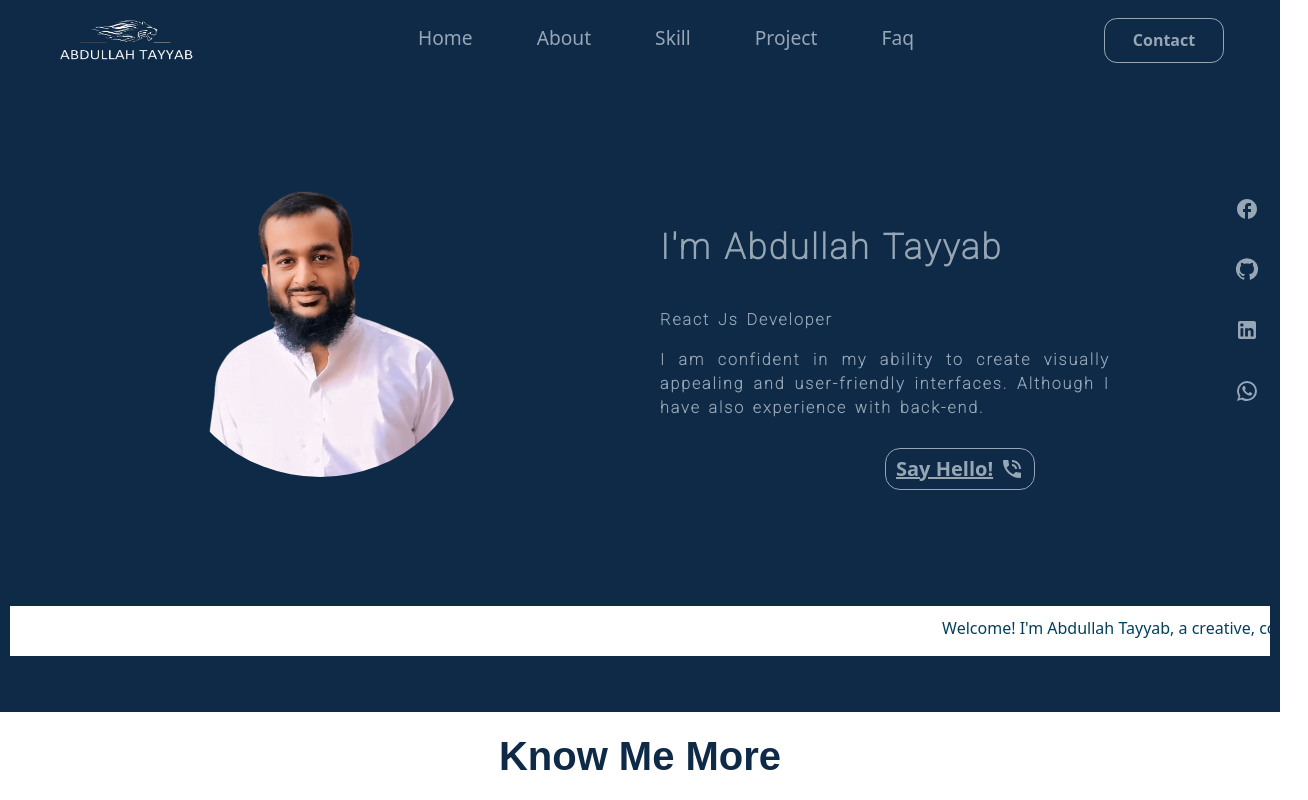
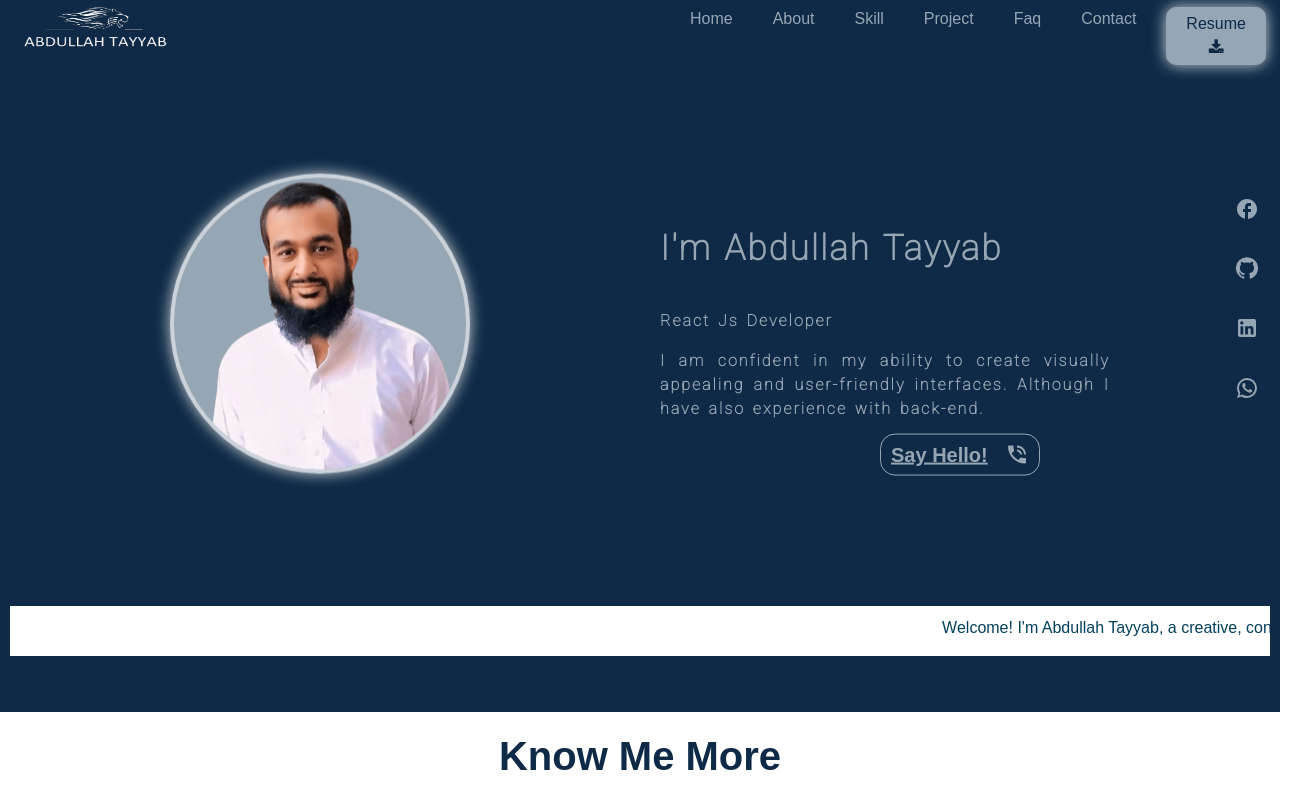
Before and after one commit to Ab-Tayyab/abdullah-tayyab-portfolio, a React (Create React App) app: page / in a window 1280 px wide. Shown: the top 800 px of the page, 1308 px wide, since content can reach past the window. Built offline with nearby package versions, Linux system fonts and the light colour scheme.

Commit message:
style change

```diff
--- a/package.json
+++ b/package.json
@@ -17,8 +17,9 @@
     "react-dom": "^18.2.0",
     "react-google-recaptcha": "^3.1.0",
     "react-helmet": "^6.1.0",
-    "react-router-dom": "^6.10.0",
+    "react-router-dom": "^6.26.1",
     "react-scripts": "5.0.1",
+    "react-scroll": "^1.9.0",
     "react-toastify": "^9.1.3",
     "web-vitals": "^2.1.4"
   },
--- a/public/index.html
+++ b/public/index.html
@@ -20,6 +20,8 @@
   <link href="https://unpkg.com/aos@2.3.1/dist/aos.css" rel="stylesheet">
   <script src="https://unpkg.com/aos@2.3.1/dist/aos.js"></script>
 
+  <link rel="stylesheet" href="https://cdnjs.cloudflare.com/ajax/libs/font-awesome/4.7.0/css/font-awesome.min.css">
+
   <title>Portfolio</title>
 </head>
 
--- a/src/App.js
+++ b/src/App.js
@@ -1,46 +1,52 @@
-import React, { useEffect, useState } from 'react';
-import Navbar from './component/navbar/Navbar';
-import Home from './component/home/Home'
-import About from './component/about/About';
-import Skill from './component/skill/Skill';
-import Project from './component/project/Project';
-import Faq from './component/faqs/Faq';
-import Contact from './component/contact/Contact';
-import Footer from './component/footer/Footer';
-import AOS from 'aos';
-import 'aos/dist/aos.css';
-import './App.css';
-import { Helmet } from 'react-helmet';
-import photo from './images/logo3.png';
+import React, { useEffect, useState } from "react";
+import Navbar from "./component/navbar/Navbar";
+import Home from "./component/home/Home";
+import About from "./component/about/About";
+import Skill from "./component/skill/Skill";
+import Project from "./component/project/Project";
+import Faq from "./component/faqs/Faq";
+import Contact from "./component/contact/Contact";
+import Footer from "./component/footer/Footer";
+import AOS from "aos";
+import "aos/dist/aos.css";
+import "./App.css";
+import { Helmet } from "react-helmet";
+import photo from "./images/logo3.png";
 
 const App = () => {
   const [isLoading, setIsLoading] = useState(true);
 
   useEffect(() => {
-    AOS.init();
+    AOS.init({
+      duration: 1000,
+      once:false
+    });
     const timer = setTimeout(() => {
       setIsLoading(false);
     }, 2500);
 
     return () => clearTimeout(timer);
   }, []);
-
   return (
     <div>
       <Helmet>
         <title>Abdullah Tayyab</title>
-        <link rel="icon" href={photo} style={{ width: '32px', height: '32px' }} />
+        <link
+          rel="icon"
+          href={photo}
+          style={{ width: "32px", height: "32px" }}
+        />
       </Helmet>
       <div className="scroll-container">
         {isLoading ? (
-          <ul className="loader" >
-            <li style={{ '--i': 1 }}>W</li>
-            <li style={{ '--i': 2 }}>E</li>
-            <li style={{ '--i': 3 }}>L</li>
-            <li style={{ '--i': 4 }}>C</li>
-            <li style={{ '--i': 5 }}>O</li>
-            <li style={{ '--i': 6 }}>M</li>
-            <li style={{ '--i': 7 }}>E</li>
+          <ul className="loader">
+            <li style={{ "--i": 1 }}>W</li>
+            <li style={{ "--i": 2 }}>E</li>
+            <li style={{ "--i": 3 }}>L</li>
+            <li style={{ "--i": 4 }}>C</li>
+            <li style={{ "--i": 5 }}>O</li>
+            <li style={{ "--i": 6 }}>M</li>
+            <li style={{ "--i": 7 }}>E</li>
           </ul>
         ) : (
           <>
--- a/src/component/home/Home.css
+++ b/src/component/home/Home.css
@@ -33,15 +33,17 @@
   color: #97a6b4;
   font-family: "Roboto", sans-serif;
 }
-
 .home-parent-child1-subchild1 > img {
   width: 300px;
   height: 300px;
   border-radius: 50%;
-  padding-bottom: 10px;
-  display: flex;
+  display: block;
   margin: auto;
+  background-color: #97a6b4;
+  box-shadow: 0 0 15px rgba(255, 255, 255, 0.8), 0 0 20px rgba(0, 0, 0, 0.1);
+  border: 4px solid rgba(255, 255, 255, 0.5);
 }
+
 
 .home-parent-child1-subchild1 > h1 {
   text-align: center;
@@ -131,13 +133,14 @@
 }
 
 .home-contact > a {
-  width: 150px;
+  width: 160px;
   display: flex;
   justify-content: space-between;
   align-items: center;
   font-size: 20px;
   font-weight: 800;
   margin: auto;
+  margin-top: 10px;
   border: 1px solid #97a6b4;
   border-radius: 15px;
   padding: 5px 10px;
@@ -210,3 +213,21 @@
     transform: translateX(-100%);
   }
 }
+
+/* animation  */
+
+.img-animation {
+  animation: float 3s ease-in-out infinite;
+  display: block;
+  margin: 0 auto;
+
+}
+
+@keyframes float {
+  0%, 100% {
+    transform: translateY(0);
+  }
+  50% {
+    transform: translateY(-20px);
+  }
+}
--- a/src/component/home/Home.js
+++ b/src/component/home/Home.js
@@ -13,13 +13,7 @@ const Home = () => {
       <div className="home-parent-child1">
         <div className="home-parent-child1-subchild">
           <div className="home-parent-child1-subchild1">
-            <img
-              src={photo}
-              alt="Background"
-              data-aos="fade-down"
-              data-aos-easing="linear"
-              data-aos-duration="3000"
-            />
+            <img className="img-animation" src={photo} />
           </div>
         </div>
       </div>
@@ -45,7 +39,7 @@ const Home = () => {
                 href="https://www.facebook.com/this.abdullah.8/"
                 target="_blank"
                 rel="noopener noreferrer"
-                data-aos="zoom-in-up"
+                data-aos="fade-left"
                 data-aos-easing="linear"
                 data-aos-duration="500"
               >
@@ -56,7 +50,7 @@ const Home = () => {
                 href="https://github.com/Ab-Tayyab"
                 target="_blank"
                 rel="noopener noreferrer"
-                data-aos="zoom-in-up"
+                data-aos="fade-left"
                 data-aos-easing="linear"
                 data-aos-duration="1000"
               >
@@ -67,7 +61,7 @@ const Home = () => {
                 href="https://www.linkedin.com/in/abdullah--tayyab/"
                 target="_blank"
                 rel="noopener noreferrer"
-                data-aos="zoom-in-up"
+                data-aos="fade-left"
                 data-aos-easing="linear"
                 data-aos-duration="1500"
               >
@@ -78,7 +72,7 @@ const Home = () => {
                 href="https://wa.me/+923085630574"
                 target="_blank"
                 rel="noopener noreferrer"
-                data-aos="zoom-in-up"
+                data-aos="fade-left"
                 data-aos-easing="linear"
                 data-aos-duration="2000"
               >
@@ -87,11 +81,7 @@ const Home = () => {
             </div>
           </div>
         </div>
-        <div
-          className="home-contact"
-          data-aos="fade-up"
-          data-aos-duration="3000"
-        >
+        <div className="home-contact img-animation">
           <a
             className="social-link social-icone"
             href="https://wa.me/+923085630574"
--- a/src/component/navbar/Navbar.css
+++ b/src/component/navbar/Navbar.css
@@ -1,225 +1,166 @@
-li {
-  list-style: none;
+
+html {
+  scroll-behavior: smooth;
 }
 
-.nav-link,
-.drop-link {
-  text-decoration: none;
-  color: #97a6b4;
-  font-size: 1.2rem;
-  padding: 0;
+body {
+  font-family: Arial, sans-serif;
 }
 
-.nav-link:hover {
-  color: #ffffff;
-  border-top: 1px solid #ffffff;
-  border-bottom: 1px solid #ffffff;
-  padding: 10px 0px;
-  transition: 0.5s ease;
-}
-
-.drop-link:hover {
-  background-color: #0e2a47;
-  color: #ffffff;
-  border-right: 2px solid #ffffff;
-  border-left: 2px solid #ffffff;
-  padding: 0px 20px;
-  transition: 0.5s ease;
-  border-radius: 15px;
-}
-
-header {
+.navbar-container {
   position: fixed;
-  z-index: 100;
   width: 100%;
-  height: 80px;
-  background-color: #0e2a47;
-}
-
-header.scrolled {
-  border-bottom: 1px solid #97a6b4;
+  top: 0;
+  z-index: 1000;
 }
 
 .navbar {
   width: 100%;
-  height: 80px;
-  max-width: 1200px;
-  margin: 0 auto;
   display: flex;
   justify-content: space-between;
-  padding: 0 1rem;
+  align-items: center;
+  background-color: #0e2a47;
+  color: #97a6b4;
+  padding: 0px 20px;
 }
 
-.navbar .logo img {
-  width: 140px;
+.navbar>div{
+max-width: 600px;
+}
+
+.navbar-container.scrolled {
+  border-bottom: 2px solid #ffffff;
+}
+.navbar img{
+  width: 150px;
   height: 50px;
 }
 
-.navbar .links {
+.navbar-menu ul {
+  list-style-type: none;
+  margin: 0;
+  padding: 0;
+  display: flex;
+}
+
+.navbar-menu li {
+  margin-left: 20px;
+}
+
+.all-menu a {
+  color: #97a6b4;
+  text-decoration: none;
+  padding: 10px;
+  transition: 0.3s ease;
+}
+
+.all-menu a:hover {
+  color: #ffffff;
+  border-bottom: 2px solid #ffffff;
+  transition: ease-in-out 0.5s;
+}
+
+.navbar-toggle {
+  display: none;
+  width: 35px;
+  height: 25px;
+  transition: transform 0.7s;
+}
+
+.navbar-toggle:hover {
+  cursor: pointer;
+}
+
+.all-btn {
+  width: 100%;
+  height: 5px;
+  margin-bottom: 2px;
+  transition: all 0.5s;
+  background-color: #ffffff;
+}
+
+.change .btn1 {
+  transform: rotate(45deg) translate(5px, 5px);
+}
+
+.change .btn2 {
+  opacity: 0;
+}
+
+.change .btn3 {
+  transform: rotate(-45deg) translate(5px, -5px);
+}
+
+.mobile-menu {
+  position: fixed;
+  top: 67px;
+  left: -100%;
+  height: 100%;
+  width: 100%;
+  background-color: #0e2a47;
+  transition: 0.5s ease;
+  padding-top: 20px;
+  z-index: 999;
+}
+
+.mobile-menu ul {
   display: flex;
   align-items: center;
-  gap: 4rem;
-  padding-top: 12px;
+  flex-direction: column;
+  list-style-type: none;
+  padding: 0;
+  text-align: center;
 }
 
-.navbar .toggle_btn {
-  color: #97a6b4;
-  font-size: 1.5rem;
-  cursor: pointer;
-  display: none;
+.mobile-menu li {
+  margin: 10px 0;
 }
 
-.navbar .toggle_btn:hover {
+.mobile-menu a {
+  display: block;
   color: #ffffff;
-  transition: 0.5s ease;
-}
-
-.action_btn > a {
-  color: #97a6b4;
+  padding: 10px;
   text-decoration: none;
 }
 
-.action_btn:hover {
-  border: none;
-  background-color: #0e2a47;
-  color: #ffffff;
-  border-right: 2px solid #ffffff;
-  border-left: 2px solid #ffffff;
-  transition: 0.5s ease;
-}
+@media (max-width: 768px) {
+  .navbar-menu {
+    display: none;
+  }
 
-.action_btn:hover > a {
-  color: #ffffff;
-  transition: 0.5s ease;
-}
+  .navbar-toggle {
+    display: block;
+  }
 
-.action_btn {
-  width: 120px;
-  height: 45px;
-  text-decoration: none;
-  border: 1px solid #97a6b4;
-  color: #97a6b4;
-  padding: 0px 20px;
-  border-radius: 0.8rem;
-  font-weight: bold;
-  cursor: pointer;
-  display: flex;
-  align-items: center;
-  justify-content: center;
-}
+  .mobile-menu {
+    left: -100%;
+  }
 
-.dropdown_menu .action_btn {
-  width: 150px;
-  margin: auto;
-}
-
-.dropdown_menu {
-  display: none;
-  width: 0;
-  height: 100%;
-  background-color: #0e2a47;
-  backdrop-filter: blur(15px);
-  -webkit-backdrop-filter: blur(5px);
-  overflow: hidden;
-  position: absolute;
-  top: 0;
-  left: -100%;
-  line-height: 3em;
-  transition: width 1s linear, left 1s linear;
-}
-
-.open {
-  left: 0;
-  width: 100%;
-  display: block;
-}
-
-.close {
-  left: -100%;
-  width: 0;
-  opacity: 50%;
-}
-
-.dropdown_menu.open {
-  top: 0;
-  height: 100vh;
-}
-
-.dropdown_menu.close {
-  height: 100vh;
-}
-
-.close-icon {
-  position: absolute;
-  right: 0;
-  margin: 15px;
-  border-radius: 5px;
-  color: #97a6b4;
-}
-
-.menu-close{
-  padding-bottom: 70px;
-}
-
-.close-icon:hover{
-  color: #ffffff;
-  transition: 0.5s ease;
-}
-
-.dropdown_menu li {
-  padding: 1rem;
-  display: flex;
-  align-items: center;
-  justify-content: center;
-}
-
-.dropdown_menu.open li {
-  transform: translateX(0);
-  transition: transform 1.5s ease, transition-delay 0.5s ease;
-}
-
-.dropdown_menu.open li:nth-child(2) {
-  transition-delay: 0.5s;
-}
-
-.dropdown_menu.open li:nth-child(3) {
-  transition-delay: 0.7s;
-}
-
-.dropdown_menu.open li:nth-child(4) {
-  transition-delay: 0.9s;
-}
-
-.dropdown_menu.open li:nth-child(5) {
-  transition-delay: 1.1s;
-}
-
-.dropdown_menu.open li:nth-child(6) {
-  transition-delay: 1.3s;
-}
-
-.dropdown_menu.close li {
-  transform: translateX(-100%);
-  transition: transform 1.5s ease, transition-delay 0.5s;
-}
-
-@media (max-width: 900px) {
-  .navbar .links {
-    gap: 2rem;
+  .mobile-menu.open {
+    left: 0;
   }
 }
 
-@media (max-width: 750px) {
-  .navbar .links,
-  .navbar .action_btn {
-    display: none;
-  }
 
-  .navbar .toggle_btn {
-    display: block;
-  }
+.text-animation {
+  display: block;
+  margin: 0 auto;
+  text-align: center;
+  background-color: #97a6b4;
+  box-shadow: 0 0 15px rgba(255, 255, 255, 0.8);
+  border-radius: 10px;
+  padding: 5px 10px;
+  color: #0e2a47;
+}
 
-  .dropdown_menu {
-    display: block;
-  }
+.text-animation a:hover{
+  border-bottom: none !important;
 }
+
+.text-animation:hover{
+  border-bottom: none;
+  cursor: pointer;
+  color: #97a6b4;
+  background-color: #ffffff;
+  transform: scale(1);
+}
--- a/src/component/navbar/Navbar.js
+++ b/src/component/navbar/Navbar.js
@@ -1,18 +1,30 @@
 import React, { useState, useEffect } from "react";
+import "./Navbar.css";
 import logo from "../../images/logo2.png";
-import "./Navbar.css";
 
 const Navbar = () => {
-  const [isOpen, setIsOpen] = useState(false);
+  const [menuOpen, setMenuOpen] = useState(false);
+  const [isScrolled, setIsScrolled] = useState(false);
+
   const handleToggle = () => {
-    setIsOpen((prevState) => !prevState);
+    setMenuOpen(!menuOpen);
   };
 
-  const [isScrolled, setIsScrolled] = useState(false);
+  const handleMenuItemClick = (event, targetId) => {
+    event.preventDefault();
+    setMenuOpen(false);
+
+    const targetElement = document.querySelector(targetId);
+    if (targetElement) {
+      targetElement.scrollIntoView({ behavior: "smooth" });
+    }
+  };
+
   const handleScroll = () => {
     const scrollY = window.scrollY;
     setIsScrolled(scrollY > 0);
   };
+
   useEffect(() => {
     window.addEventListener("scroll", handleScroll);
     return () => {
@@ -20,110 +32,87 @@ const Navbar = () => {
     };
   }, []);
 
+  const onDownloadResume = () => {
+    const link = document.createElement("a");
+    link.href = "./abdullah tayyab resume.pdf";
+    link.click();
+  };
   return (
-    <>
-      <header className={isScrolled ? "scrolled" : ""}>
-        <div className="navbar">
-          <div className="logo">
-            <a href="#">
-              <img src={logo} />
+    <div className={`navbar-container ${isScrolled ? "scrolled" : ""}`}>
+      <nav className="navbar">
+        <div className="navbar-logo">
+          <h1>
+            <a href="/">
+              <img src={logo} alt="Portfolio Logo" />
             </a>
-          </div>
-          <ul className="links">
-            <li>
-              <a href="#home" className="nav-link">
-                Home
-              </a>
-            </li>
-            <li>
-              <a href="#about" className="nav-link">
-                About
-              </a>
-            </li>
-            <li>
-              <a href="#skill" className="nav-link">
-                Skill
-              </a>
-            </li>
-            <li>
-              <a href="#project" className="nav-link">
-                Project
-              </a>
-            </li>
-            <li>
-              <a href="#faq" className="nav-link">
-                Faq
-              </a>
-            </li>
-          </ul>
-          <li className="action_btn">
-            <a href="#contact">Contact</a>
-          </li>
-          <div className="toggle_btn" onClick={handleToggle}>
-            <h6>
-              <svg
-                stroke="currentColor"
-                fill="currentColor"
-                stroke-width="0"
-                viewBox="0 0 448 512"
-                height="1.7em"
-                width="1.7em"
-                xmlns="http://www.w3.org/2000/svg"
-              >
-                <path d="M16 224h416a16 16 0 0 0 16-16v-32a16 16 0 0 0-16-16H16a16 16 0 0 0-16 16v32a16 16 0 0 0 16 16zm416 192H16a16 16 0 0 0-16 16v32a16 16 0 0 0 16 16h416a16 16 0 0 0 16-16v-32a16 16 0 0 0-16-16zm3.17-384H172.83A12.82 12.82 0 0 0 160 44.83v38.34A12.82 12.82 0 0 0 172.83 96h262.34A12.82 12.82 0 0 0 448 83.17V44.83A12.82 12.82 0 0 0 435.17 32zm0 256H172.83A12.82 12.82 0 0 0 160 300.83v38.34A12.82 12.82 0 0 0 172.83 352h262.34A12.82 12.82 0 0 0 448 339.17v-38.34A12.82 12.82 0 0 0 435.17 288z"></path>
-              </svg>
-            </h6>
-          </div>
+          </h1>
         </div>
-        <div>
-          <ul className={`dropdown_menu ${isOpen ? "open" : "close"}`}>
-            <div className="menu-close" onClick={handleToggle}>
-              <h6>
-                <svg className="close-icon"
-                  stroke="currentColor"
-                  fill="currentColor"
-                  stroke-width="0"
-                  viewBox="0 0 352 512"
-                  height="1.7em"
-                  width="1.7em"
-                  xmlns="http://www.w3.org/2000/svg"
-                >
-                  <path d="M242.72 256l100.07-100.07c12.28-12.28 12.28-32.19 0-44.48l-22.24-22.24c-12.28-12.28-32.19-12.28-44.48 0L176 189.28 75.93 89.21c-12.28-12.28-32.19-12.28-44.48 0L9.21 111.45c-12.28 12.28-12.28 32.19 0 44.48L109.28 256 9.21 356.07c-12.28 12.28-12.28 32.19 0 44.48l22.24 22.24c12.28 12.28 32.2 12.28 44.48 0L176 322.72l100.07 100.07c12.28 12.28 32.2 12.28 44.48 0l22.24-22.24c12.28-12.28 12.28-32.19 0-44.48L242.72 256z"></path>
-                </svg>
-              </h6>
-            </div>
+        <div className={`navbar-menu all-menu ${menuOpen ? "open" : ""}`}>
+          <ul>
             <li onClick={handleToggle}>
-              <a href="#home" className="drop-link">
-                Home
-              </a>
+              <a href="#home">Home</a>
             </li>
             <li onClick={handleToggle}>
-              <a href="#about" className="drop-link">
-                About
-              </a>
+              <a href="#about">About</a>
             </li>
             <li onClick={handleToggle}>
-              <a href="#skill" className="drop-link">
-                Skill
-              </a>
+              <a href="#skill">Skill</a>
             </li>
             <li onClick={handleToggle}>
-              <a href="#project" className="drop-link">
-                Project
-              </a>
+              <a href="#project">Project</a>
             </li>
             <li onClick={handleToggle}>
-              <a href="#faq" className="drop-link">
-                Faq
-              </a>
+              <a href="#faq">Faq</a>
             </li>
             <li className="action_btn" onClick={handleToggle}>
               <a href="#contact">Contact</a>
             </li>
+            <li className="action_btn text-animation" onClick={onDownloadResume}>
+              <a >Resume</a>
+              <i class="fa fa-download"></i>
+            </li>
           </ul>
         </div>
-      </header>
-    </>
+        <div
+          className={`navbar-toggle ${menuOpen ? "change" : ""}`}
+          id="toggle-button"
+          onClick={handleToggle}
+        >
+          <div className="btn1 all-btn"></div>
+          <div className="btn2 all-btn"></div>
+          <div className="btn3 all-btn"></div>
+        </div>
+      </nav>
+      <div
+        id="mobileMenu"
+        className={`mobile-menu all-menu ${menuOpen ? "open" : ""}`}
+      >
+        <ul>
+          <li onClick={handleToggle}>
+            <a href="#home">Home</a>
+          </li>
+          <li onClick={handleToggle}>
+            <a href="#about">About</a>
+          </li>
+          <li onClick={handleToggle}>
+            <a href="#skill">Skill</a>
+          </li>
+          <li onClick={handleToggle}>
+            <a href="#project">Project</a>
+          </li>
+          <li onClick={handleToggle}>
+            <a href="#faq">Faq</a>
+          </li>
+          <li onClick={handleToggle}>
+            <a href="#contact">Contact</a>
+          </li>
+          <li className="text-animation" onClick={onDownloadResume}>
+          <a >Resume</a>
+          <i class="fa fa-download"></i>
+          </li>
+        </ul>
+      </div>
+    </div>
   );
 };
 
--- a/src/component/project/Project.css
+++ b/src/component/project/Project.css
@@ -2,6 +2,11 @@
 .project-main{
     margin-top: 20px;
     padding-bottom: 20px;
+}
+
+.project-main>h1{
+    color: #0E2A47;
+    font-weight: 800;
 }
 .project-parent {
     display: flex;
--- a/src/component/project/Project.js
+++ b/src/component/project/Project.js
@@ -7,8 +7,8 @@ import LinkOutlinedIcon from '@mui/icons-material/LinkOutlined';
 const Project = () => {
 
     return (
-        <div className='project-main' >
-            <h1 id='project'>My Projects</h1>
+        <div className='project-main' id='project' >
+            <h1>My Projects</h1>
             <div className='project-parent'>
                 {
                     projectdata.map((item) => {
--- a/src/component/skill/Skill.js
+++ b/src/component/skill/Skill.js
@@ -16,7 +16,7 @@ const Skill = () => {
                                     <div className='skill-slider skill-slider-clr' key={item.id}
                                     data-aos="zoom-in"
                                         data-aos-easing="ease-out-cubic"
-                                        data-aos-duration="1000">
+                                        data-aos-duration={item.time}>
                                         <img className='slider-img' src={item.img} alt="Skill Image" />
                                         <h1 className='slider-name skill-slider-clr'>
                                             {item.name}
```
Also changed, not shown: src/component/skill/SkillAPI.js (+25 -12 lines), 1 other file (tests, documents, lock files or other folders).
